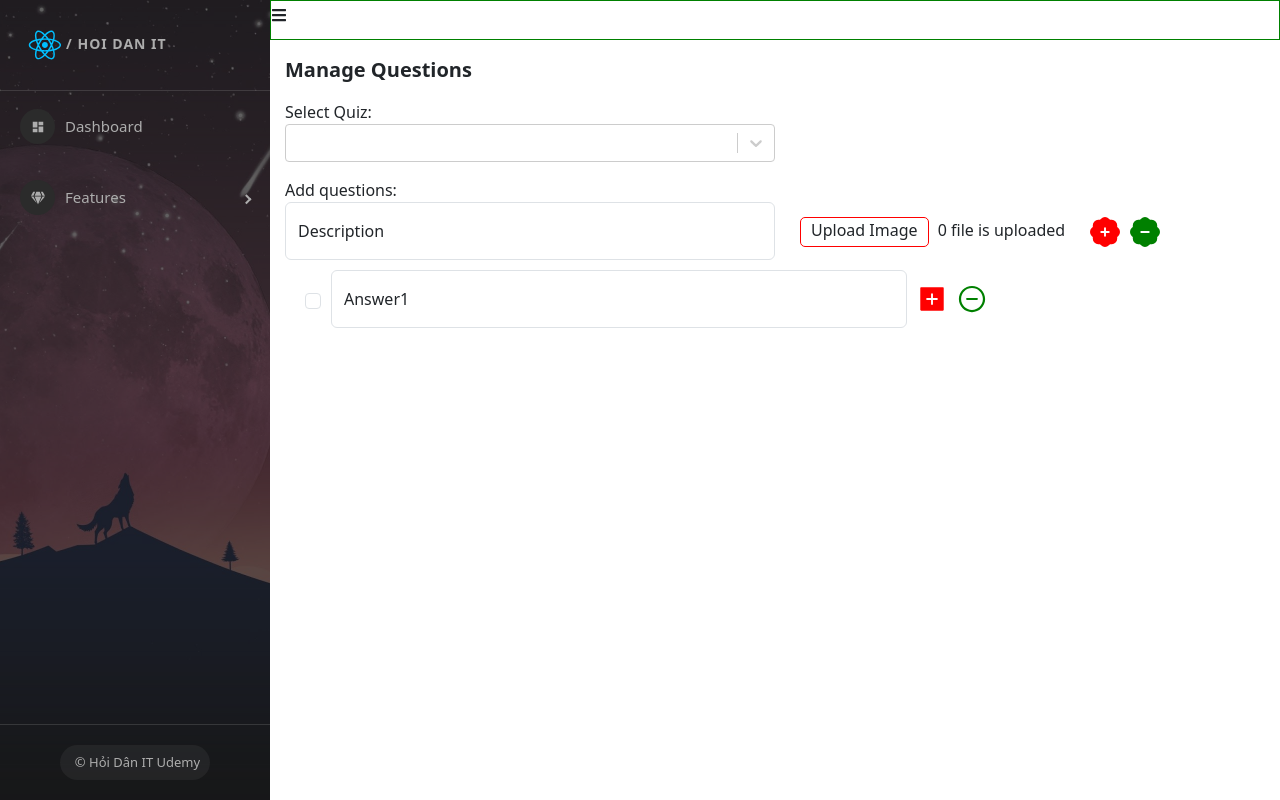
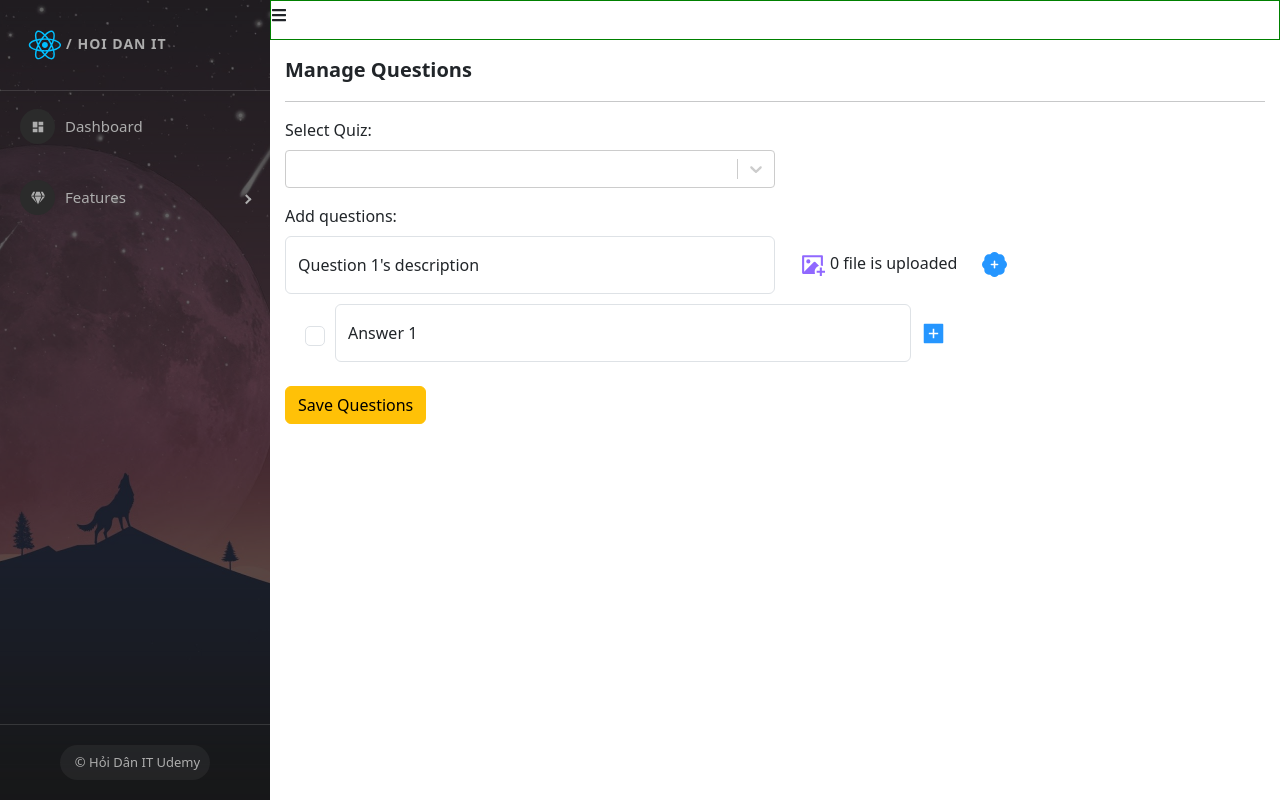
Before and after one commit to HungNguyen-89/test-demo-react, a React (Create React App) app: page /admins/manage-questions in a window 1280 px wide. Built offline with nearby package versions, Linux system fonts and the light colour scheme.

Commit message:
video#96

```diff
--- a/package.json
+++ b/package.json
@@ -27,6 +27,7 @@
     "redux-persist": "6.0.0",
     "redux-thunk": "2.4.1",
     "sass": "1.53.0",
+    "uuid": "8.3.2",
     "web-vitals": "2.1.4"
   },
   "scripts": {
--- a/src/components/Admin/Content/Question/Question.scss
+++ b/src/components/Admin/Content/Question/Question.scss
@@ -17,29 +17,40 @@
 
         .group-upload {
             padding-top: 15px;
+
             .label-up {
-                height: 30px;
-                border: 1px solid red;
-                border-radius: 5px;;
-                padding: 0 10px;
                 margin-right: 5px;
                 cursor: pointer;
+                color: #9068ff;
+                font-size: 25px;
+
+                &:hover {
+                    color: #4400ff;
+                }
             }
         }
 
-        .btn-add{
+        .btn-add {
             padding-top: 15px;
-            .icon-add{
-                font-size: 30px;
-                color: red;
+
+            .icon-add {
+                font-size: 25px;
+                color: #2596ff;
                 cursor: pointer;
+
+                &:hover {
+                    color: #0989ff;
+                }
             }
 
-            .icon-remove{
-                margin-left:10px ;
-                font-size: 30px;
-                color: green;
+            .icon-remove {
+                margin-left: 10px;
+                font-size: 25px;
+                color: #e8771c;
                 cursor: pointer;
+                &:hover{
+                    color: #ff7608;
+                }
             }
         }
     }
@@ -51,26 +62,34 @@
         padding-top: 10px;
         align-items: center;
 
-        .iscorrect{
+        .iscorrect {
+            font-size: 20px;
 
         }
 
-        .answer-name{
+        .answer-name {
             width: 60%;
         }
 
-        .btn-group{
-            .icon-add{
-                font-size: 30px;
-                color: red;
+        .btn-group {
+            .icon-add {
+                font-size: 25px;
+                color: #2596ff;
                 cursor: pointer;
+                &:hover{
+                    color: #0989ff;
+                }
             }
 
-            .icon-remove{
-                margin-left:10px ;
-                font-size: 30px;
-                color: green;
+            .icon-remove {
+                margin-left: 10px;
+                font-size: 25px;
+                color: #e8771c;
                 cursor: pointer;
+
+                &:hover{
+                    color:#ff7608;
+                }
             }
         }
     }
--- a/src/components/Admin/Content/Question/Questions.js
+++ b/src/components/Admin/Content/Question/Questions.js
@@ -5,6 +5,9 @@ import { BsFillPatchPlusFill } from "react-icons/bs";
 import { BsFillPatchMinusFill } from "react-icons/bs";
 import { AiOutlineMinusCircle } from "react-icons/ai";
 import { AiFillPlusSquare } from "react-icons/ai";
+import { RiImageAddFill } from "react-icons/ri";
+import { v4 as uuidv4 } from "uuid";
+import _ from "lodash";
 
 const Questions = () => {
   const options = [
@@ -13,55 +16,239 @@ const Questions = () => {
     { value: "vanilla", label: "Vanilla" },
   ];
   const [selectedQuiz, setSelectedQuiz] = useState({});
+  const [questions, setQuestions] = useState([
+    {
+      id: uuidv4(),
+      description: "",
+      imageFile: "",
+      imageName: "",
+      answers: [{ id: uuidv4(), description: "", isCorrect: false }],
+    },
+  ]);
+
+  console.log(">>> question: ", questions);
+
+  const handleAddRemoveQuestion = (type, id) => {
+    if (type === "ADD") {
+      const newQuestion = {
+        id: uuidv4(),
+        description: "",
+        imageFile: "",
+        imageName: "",
+        answers: [{ id: uuidv4(), description: "", isCorrect: false }],
+      };
+      setQuestions([...questions, newQuestion]);
+    }
+    if (type === "REMOVE") {
+      let questionClone = _.cloneDeep(questions);
+      questionClone = questionClone.filter((item) => item.id !== id);
+      setQuestions(questionClone);
+    }
+  };
+
+  const handleAddRemoveAnswer = (type, questionId, answerId) => {
+    let questionClone = _.cloneDeep(questions);
+    console.log(type, questionId, answerId);
+    if (type === "ADD") {
+      const newAnswer = { id: uuidv4(), description: "", isCorrect: false };
+      let index = questionClone.findIndex((item) => item.id === questionId);
+      questionClone[index].answers.push(newAnswer);
+      setQuestions(questionClone);
+    }
+    if (type === "REMOVE") {
+      let index = questionClone.findIndex((item) => item.id === questionId);
+      questionClone[index].answers = questionClone[index].answers.filter(
+        (item) => item.id !== answerId
+      );
+      setQuestions(questionClone);
+    }
+  };
+
+  const handleOnChange = (type, questionId, value) => {
+    if (type === "QUESTION") {
+      let questionClone = _.cloneDeep(questions);
+      let index = questionClone.findIndex((item) => item.id === questionId);
+      if (index > -1) {
+        questionClone[index].description = value;
+        setQuestions(questionClone);
+      }
+    }
+  };
+
+  const handleOnChangeFileQuestion = (questionId, e) => {
+    let questionClone = _.cloneDeep(questions);
+    let index = questionClone.findIndex((item) => item.id === questionId);
+    if (index > -1 && e.target && e.target.files && e.target.files[0]) {
+      questionClone[index].imageFile = e.target.files[0];
+      questionClone[index].imageName = e.target.files[0].name;
+      setQuestions(questionClone);
+    }
+  };
+
+  const handleAnswerQuestion = (type, answerId, questionId, value) => {
+    let questionClone = _.cloneDeep(questions);
+    let index = questionClone.findIndex((item) => item.id === questionId);
+    if (index > -1) {
+      questionClone[index].answers = questionClone[index].answers.map(
+        (answer) => {
+          if (answer.id === answerId) {
+            if (type === "CHECKBOX") {
+              answer.isCorrect = value;
+            }
+            if (type === "INPUT") {
+              answer.description = value;
+            }
+          }
+          return answer;
+        }
+      );
+
+      setQuestions(questionClone);
+    }
+  };
+
+  const handleSubmitQuestionForQuiz = () => {
+    console.log("question: ", questions);
+  };
+
   return (
     <div className="questions-container">
       <div className="title">Manage Questions</div>
+      <hr />
       <div className="add-new-question">
         <div className="col-6 form-group">
-          <label>Select Quiz: </label>
+          <label className="mb-2">Select Quiz: </label>
           <Select
             value={selectedQuiz}
             onChange={setSelectedQuiz}
             options={options}
           />
         </div>
-        <div className="mt-3">Add questions:</div>
-        <div>
+        <div className="mt-3 mb-2">Add questions:</div>
+        {questions &&
+          questions.length > 0 &&
+          questions.map((question, index) => {
+            return (
+              <div key={question.id} className="q-main mb-4">
                 <div className="questions-content">
                   <div className="form-floating description">
-              <input type="type" className="form-control" placeholder="name" />
-              <label>Description</label>
+                    <input
+                      type="type"
+                      className="form-control"
+                      placeholder="name"
+                      value={question.description}
+                      onChange={(e) =>
+                        handleOnChange("QUESTION", question.id, e.target.value)
+                      }
+                    />
+                    <label>Question {index + 1}'s description</label>
                   </div>
                   <div className="group-upload">
-              <label className="label-up">Upload Image</label>
-              <input type={"file"} hidden />
-              <span> 0 file is uploaded</span>
+                    <label htmlFor={`${question.id}`}>
+                      <RiImageAddFill className="label-up" />
+                    </label>
+                    <input
+                      id={`${question.id}`}
+                      onChange={(e) =>
+                        handleOnChangeFileQuestion(question.id, e)
+                      }
+                      type={"file"}
+                      hidden
+                    />
+                    <span>
+                      {question.imageName
+                        ? question.imageName
+                        : "0 file is uploaded"}
+                    </span>
                   </div>
                   <div className="btn-add">
-              <span>
+                    <span onClick={() => handleAddRemoveQuestion("ADD", "")}>
                       <BsFillPatchPlusFill className="icon-add" />
                     </span>
-              <span>
+                    {questions.length > 1 && (
+                      <span
+                        onClick={() =>
+                          handleAddRemoveQuestion("REMOVE", question.id)
+                        }
+                      >
                         <BsFillPatchMinusFill className="icon-remove" />
                       </span>
+                    )}
                   </div>
                 </div>
-          <div className="answers-content">
-            <input className="form-check-input iscorrect" type="checkbox" />
+                {question.answers &&
+                  question.answers.length > 0 &&
+                  question.answers.map((answer, index) => {
+                    return (
+                      <div key={answer.id} className="answers-content">
+                        <input
+                          className="form-check-input iscorrect"
+                          type="checkbox"
+                          checked={answer.isCorrect}
+                          onChange={(e) =>
+                            handleAnswerQuestion(
+                              "CHECKBOX",
+                              answer.id,
+                              question.id,
+                              e.target.checked
+                            )
+                          }
+                        />
                         <div className="form-floating answer-name">
-              <input type="type" className="form-control" placeholder="name" />
-              <label>Answer1</label>
+                          <input
+                            value={answer.description}
+                            type="type"
+                            className="form-control"
+                            placeholder="name"
+                            onChange={(e) =>
+                              handleAnswerQuestion(
+                                "INPUT",
+                                answer.id,
+                                question.id,
+                                e.target.value
+                              )
+                            }
+                          />
+                          <label>Answer {index + 1}</label>
                         </div>
                         <div className="btn-group">
-              <span>
+                          <span
+                            onClick={() =>
+                              handleAddRemoveAnswer("ADD", question.id)
+                            }
+                          >
                             <AiFillPlusSquare className="icon-add" />
                           </span>
-              <span>
+                          {question.answers.length > 1 && (
+                            <span
+                              onClick={() =>
+                                handleAddRemoveAnswer(
+                                  "REMOVE",
+                                  question.id,
+                                  answer.id
+                                )
+                              }
+                            >
                               <AiOutlineMinusCircle className="icon-remove" />
                             </span>
+                          )}
                         </div>
                       </div>
+                    );
+                  })}
               </div>
+            );
+          })}
+        {questions && questions.length > 0 && (
+          <div>
+            <button
+              onClick={() => handleSubmitQuestionForQuiz()}
+              className="btn btn-warning"
+            >
+              Save Questions
+            </button>
+          </div>
+        )}
       </div>
     </div>
   );
```
Lines whose indentation alone changed are shown as unchanged.
